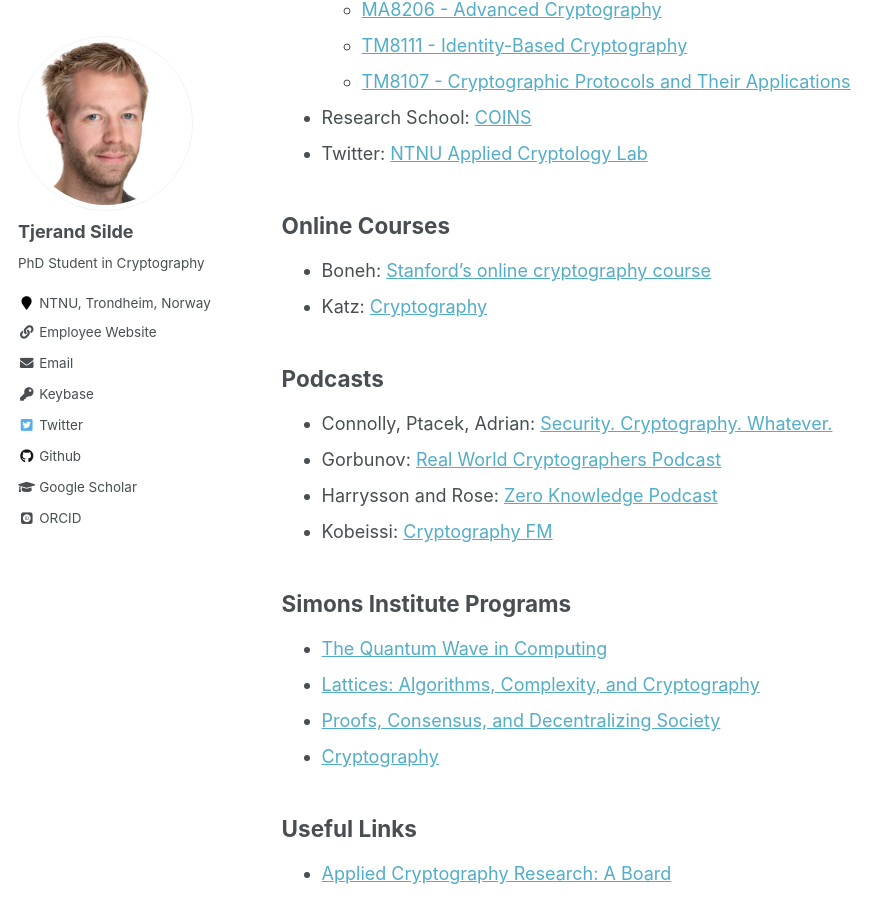
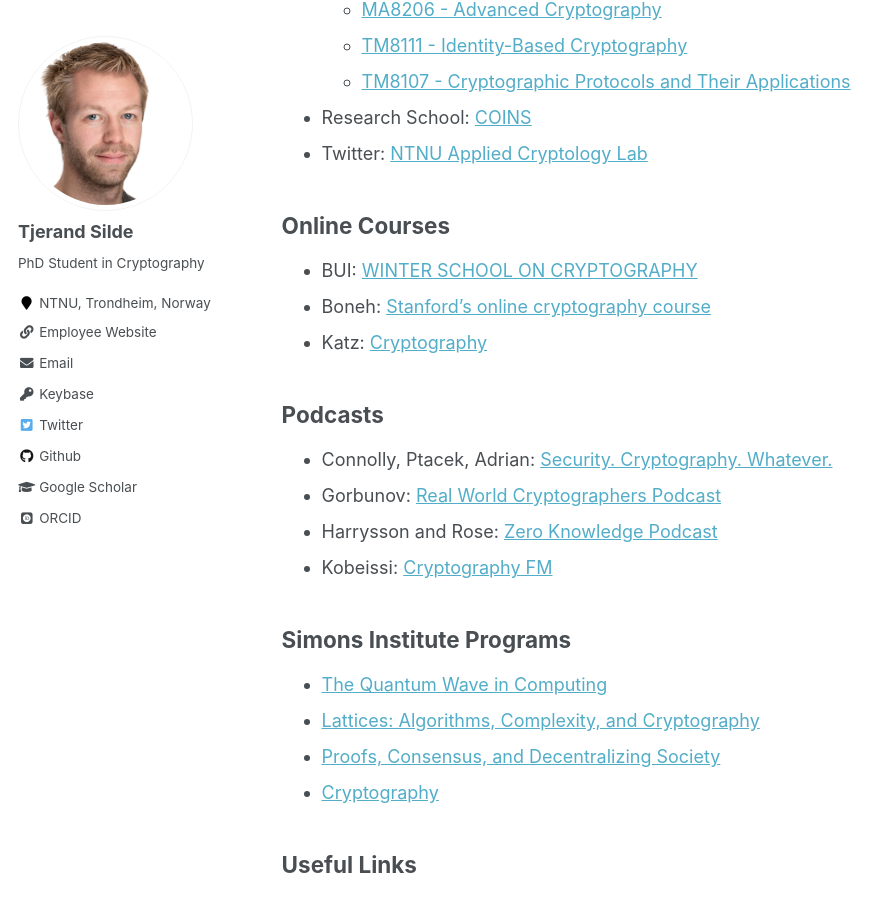
Before and after one commit to tjesi/tjesi.github.io, a Jekyll site: the page built from _pages/resources.md, in a window 1280 px wide and 900 px high, scrolled down 1941 px. Shown: the whole window, without its empty margins (0-895 px from the left). Built offline with Jekyll 4.4.1, drawn with Linux system fonts in a browser that asks for light colours; some web fonts are replaced.

Commit message:
Update resources.md

```diff
--- a/_pages/resources.md
+++ b/_pages/resources.md
@@ -66,6 +66,7 @@
 
 ## Online Courses
 
+- BUI: [WINTER SCHOOL ON CRYPTOGRAPHY](http://cyber.biu.ac.il/events)
 - Boneh: [Stanford’s online cryptography course](https://www.coursera.org/learn/crypto)
 - Katz: [Cryptography](https://www.coursera.org/learn/cryptography)
 
```
